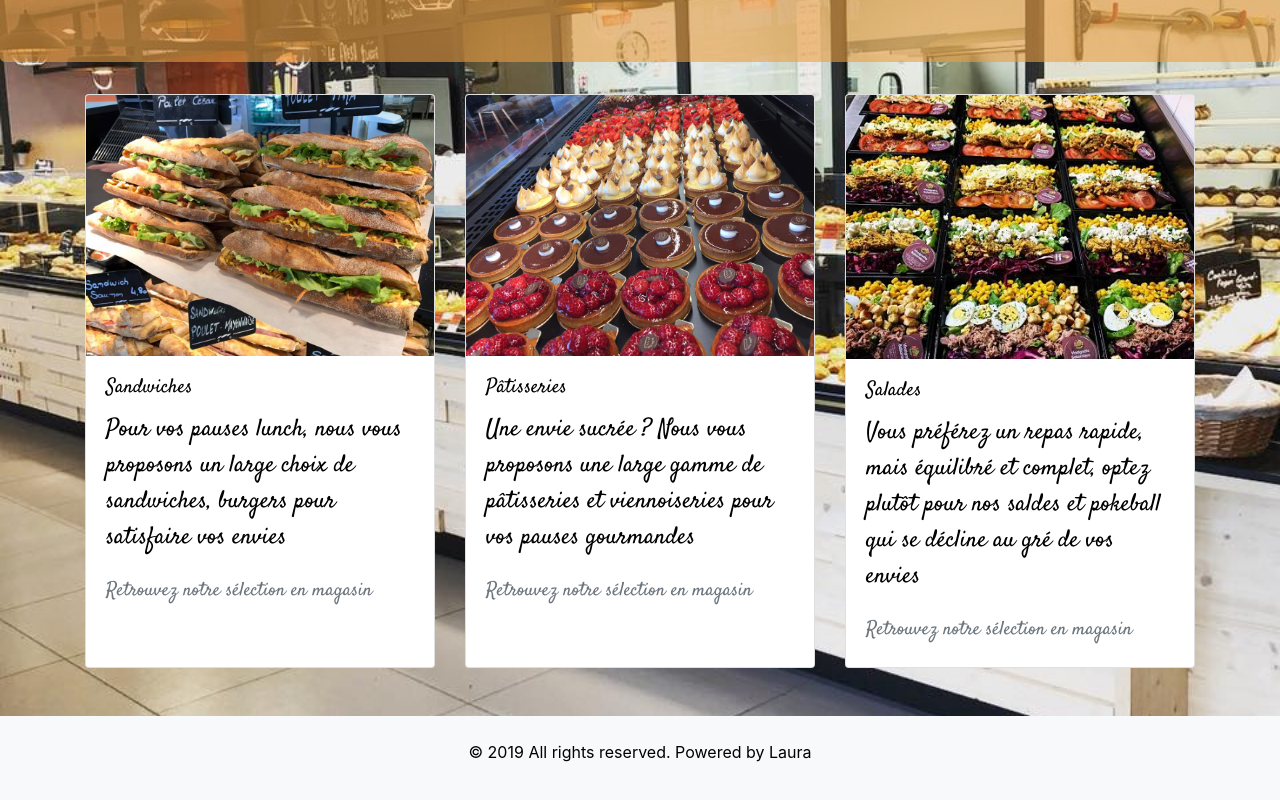
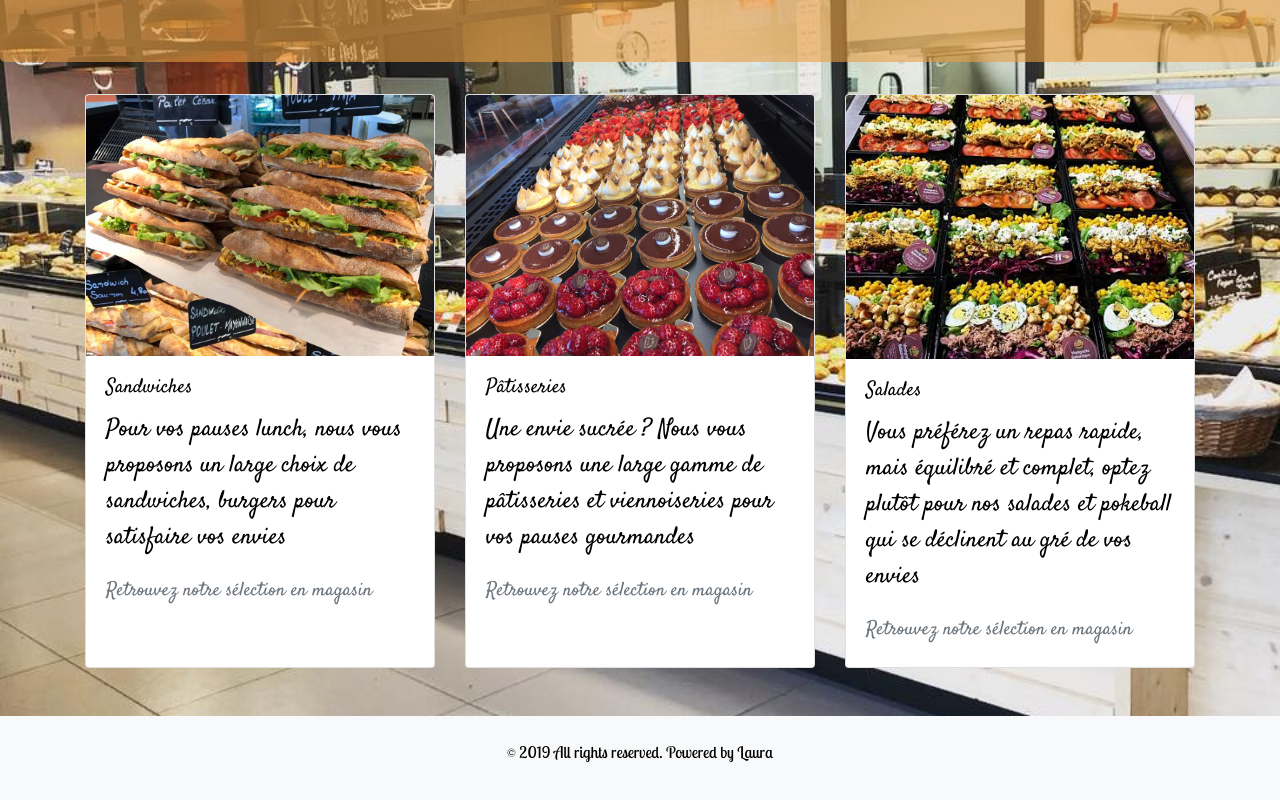
Before and after one commit to LauraH55/boulangerie, a plain HTML site: page index.html in a window 1280 px wide. Shown: the part 316-1116 px from the top of the page. Drawn offline with nearby package versions, Linux system fonts and the light colour scheme.

Commit message:
POlice contact

```diff
--- a/index.css
+++ b/index.css
@@ -36,7 +36,7 @@ a.title{
 .page-footer {
   margin: 0;
   padding: 1.5rem;
-
+font-family: 'Lobster Two';
 
 
 }
--- a/index.html
+++ b/index.html
@@ -63,7 +63,7 @@
         <img src="images/salades.jpg" class="card-img-top" alt="salade">
         <div class="card-body">
           <h5 class="card-title">Salades</h5>
-          <p class="card-text">Vous préférez un repas rapide, mais équilibré et complet, optez plutôt pour nos saldes et pokeball qui se décline au gré de vos envies</p>
+          <p class="card-text">Vous préférez un repas rapide, mais équilibré et complet, optez plutôt pour nos salades et pokeball qui se déclinent au gré de vos envies</p>
           <p class="card-text"><small class="text-muted">Retrouvez notre sélection en magasin</small></p>
         </div>
       </div>
```
